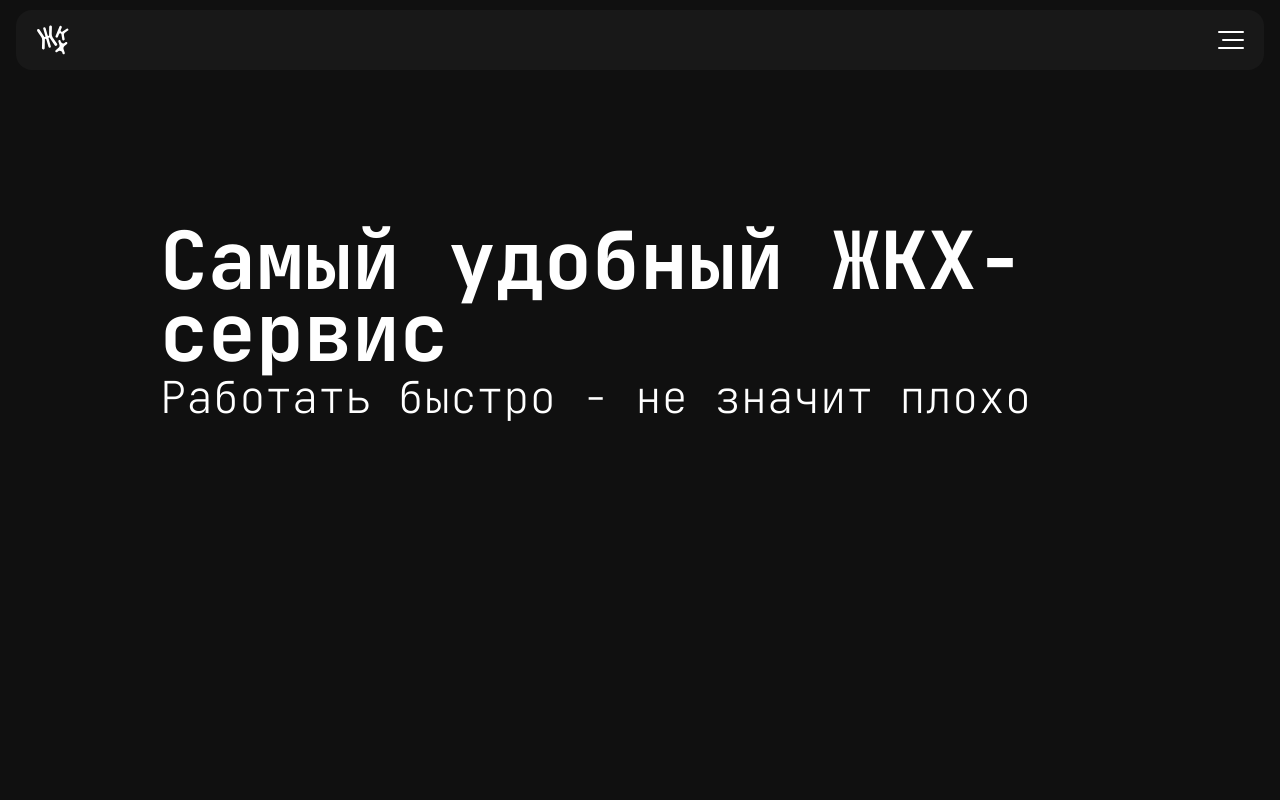
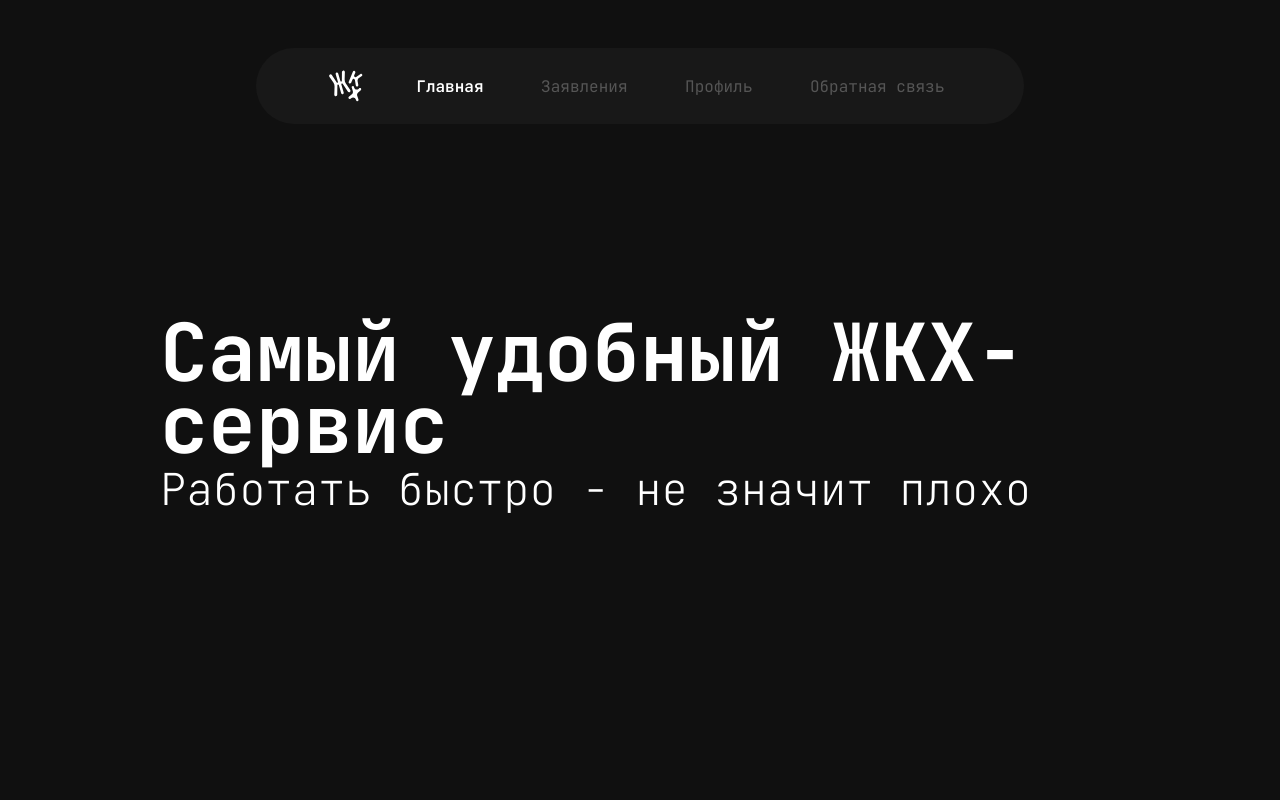
Before and after one commit to g00day/ComunalServicesFrontend, a React (Vite) app in the folder my-react-app/: page / in a window 1280 px wide. Shown: the top 800 px of the page. Built offline with nearby package versions, Linux system fonts and the light colour scheme.

Commit message:
feature: made Header adaptive

```diff
--- a/my-react-app/src/App.jsx
+++ b/my-react-app/src/App.jsx
@@ -8,18 +8,23 @@ import { BrowserRouter, Routes, Route } from "react-router";
 
 // Pages
 import IndexPage from '@/pages/Index/IndexPage';
-
-
-
+import AuthPage from '@/pages/Auth/AuthPage/AuthPage';
+import ChangePasswordPage from '@/pages/Auth/ChangePasswordPage/ChangePasswordPage';
+import ForgotPasswordPage from '@/pages/Auth/ForgotPasswordPage/ForgotPasswordPage';
+import RegistratonPage from '@/pages/Auth/RegistrationPage/RegistrationPage';
 
 function App() {
 
   return (
     <>
-    <Header/>
+    <Header />
     <BrowserRouter>
       <Routes>
         <Route path="/" element={<IndexPage />} />
+        <Route path="/auth" element={<AuthPage />} />
+        <Route path="/change-password" element={<ChangePasswordPage />} />
+        <Route path="/forgot-password" element={<ForgotPasswordPage />} />
+        <Route path="/registration" element={<RegistratonPage />} />
       </Routes>
     </BrowserRouter>
     <Footer/>
--- a/my-react-app/src/components/layout/Header/Header.jsx
+++ b/my-react-app/src/components/layout/Header/Header.jsx
@@ -1,6 +1,7 @@
 import { useState } from "react";
 import { motion, AnimatePresence } from "framer-motion";
 import classes from "./Header.module.css";
+import useWindowSize from "@hooks/useWindowSize";
 
 import logo from "@icons/logo.svg";
 import burgerIcon from "@icons/burger.svg";
@@ -14,7 +15,10 @@ const menuItems = [
 ];
 
 const Header = () => {
-  const [isOpen, setIsOpen] = useState(false);
+  const { width, _ } = useWindowSize();
+  const [isOpen, setIsOpen] = useState(width > 768);
+
+  const currentPath = window.location.pathname;
 
   const menuVariants = {
     closed: {
@@ -43,30 +47,60 @@ const Header = () => {
         <div className={classes.topRow}>
           <img src={logo} alt="Logo" className={classes.logo} />
 
+          {/* Показываем меню только на больших экранах, на мобильных оно будет в виде бургер-меню */}
+          {width > 768 && (
+            <AnimatePresence>
+              {isOpen && (
+                <motion.nav className={classes.menu}>
+                  <ul className={classes.list}>
+                    {menuItems.map((item) => {
+                      const isActive = currentPath === item.link;
+                      return (
+                      <motion.li
+                        key={item.id}
+                        variants={itemVariants}
+                        className={classes.menuItem}
+                      >
+                        <a href={item.link} className={`${classes.link} ${isActive ? classes.activeLink : ""}`}>
+                          {item.title}
+                        </a>
+                      </motion.li>
+                      )
+                    })}
+                  </ul>
+                </motion.nav>
+            )}
+            </AnimatePresence>
+          )}
           <button className={classes.burgerBtn} onClick={() => setIsOpen(!isOpen)}>
             <img src={isOpen ? crossIcon : burgerIcon} alt="Toggle Menu" />
           </button>
         </div>
 
+        {width < 768 && (
           <AnimatePresence>
             {isOpen && (
               <motion.nav className={classes.menu}>
                 <ul className={classes.list}>
-                {menuItems.map((item) => (
+                  {menuItems.map((item) => {
+                    const isActive = currentPath === item.link;
+                    return (
                       <motion.li
                         key={item.id}
                         variants={itemVariants}
                         className={classes.menuItem}
                       >
-                    <a href={item.link} className={classes.link}>
+                    <a href={item.link} className={`${classes.link} ${isActive ? classes.activeLink : ""}`}>
                       {item.title}
                     </a>
                   </motion.li>
-                ))}
+                  )
+                    })}
               </ul>
             </motion.nav>
           )}
         </AnimatePresence>
+        )}
       </motion.div>
     </header>
   );
--- a/my-react-app/src/components/layout/Header/Header.module.css
+++ b/my-react-app/src/components/layout/Header/Header.module.css
@@ -1,60 +1,66 @@
 .header {
-  padding: 10px 16px;
-  font-family: Inter;
+  padding: 3rem 16rem;
+  font-family: 'JetBrains Mono', monospace;
+  width: 100%;
 }
+
+.link.activeLink {
+  color: #ffffff !important;
+  font-weight: 600 !important;
+}
+
 
 .navBar {
   background-color: #181818;
-  border-radius: 1rem;
+  border-radius: 10rem;
   overflow: hidden;
-  padding: 12px 20px;
+  padding: 20px 40px;
 }
 
 .topRow {
   display: flex;
-  justify-content: space-between;
   align-items: center;
   height: 36px;
 }
 
 .logo {
-  height: 30px;
+  margin-left: 2rem;
+  height: 2rem;
   width: auto;
 }
 
 .burgerBtn {
+  display: none;
   background: none;
   border: none;
   cursor: pointer;
   padding: 0;
-  display: flex;
   align-items: center;
 }
 
 .menu {
   margin-top: 20px;
-  padding-bottom: 10px;
+  padding-bottom: 20px;
+  margin-left: 20px;
+  display: flex;
+  justify-content: center;
+  align-items: center;
 }
 
 .list {
   list-style: none;
   padding: 0;
   margin: 0;
-  display: flex;
-  flex-direction: column;
-  gap: 15px;
+  display: inline-flex;
+  flex-direction: row;
+  margin: 0 2rem;
+  gap: 3.6rem;
 }
 
 .menuItem {
   font-size: 1rem;
 }
 
-
-.menuItem:first-child .link {
-  color: #ffffff;
-  font-weight: 600;
-  font-size: 1.5rem;
-}
 
 .link {
   color: #555555;
@@ -66,8 +72,43 @@
   color: #ffffff;
 }
 
+
 @media (max-width: 768px) {
+
+  .header {
+   padding: 10px 16px;
+  }
+
   .navBar {
     padding: 14px 20px;
+    border-radius: 1rem;
+  }
+
+  .topRow {
+    justify-content: space-between;
+  }
+
+  .logo {
+    height: 30px;
+    width: auto;
+  }
+
+  .burgerBtn
+  {
+    display: flex;
+  }
+
+  .list {
+    list-style: none;
+    padding: 0;
+    margin: 0;
+    display: flex;
+    flex-direction: column;
+    gap: 15px;
+  }
+
+  .menu {
+    align-items: flex-start;
+    justify-content: flex-start;
   }
 }
--- a/my-react-app/src/components/ui/containers/Question/Question.module.css
+++ b/my-react-app/src/components/ui/containers/Question/Question.module.css
@@ -48,6 +48,8 @@
         border: none;
         padding: 0;
         cursor: pointer;
+        width: 1.5rem;
+        height: 1.5rem;
         display: flex;
         align-items: center;
         justify-content: center;
--- /dev/null
+++ b/my-react-app/src/hooks/useWindowSize.jsx
@@ -0,0 +1,26 @@
+import { useState, useEffect } from 'react';
+
+function useWindowSize() {
+  const [windowSize, setWindowSize] = useState({
+    width: window.innerWidth,
+    height: window.innerHeight,
+  });
+
+  useEffect(() => {
+    const handleResize = () => {
+      setWindowSize({
+        width: window.innerWidth,
+        height: window.innerHeight,
+      });
+    };
+
+    window.addEventListener('resize', handleResize);
+
+    // Clean up listener on unmount
+    return () => window.removeEventListener('resize', handleResize);
+  }, []);
+
+  return windowSize;
+}
+
+export default useWindowSize;
--- a/my-react-app/src/pages/Index/IndexPage.module.css
+++ b/my-react-app/src/pages/Index/IndexPage.module.css
@@ -32,7 +32,7 @@
     .abstract_image {
         position: absolute;
         right: 0;
-        height: 20%;
+        height: 35%;
         top: 50%;
         width: auto;
         aspect-ratio: 1 / 1;
```
Lines whose indentation alone changed are shown as unchanged.
